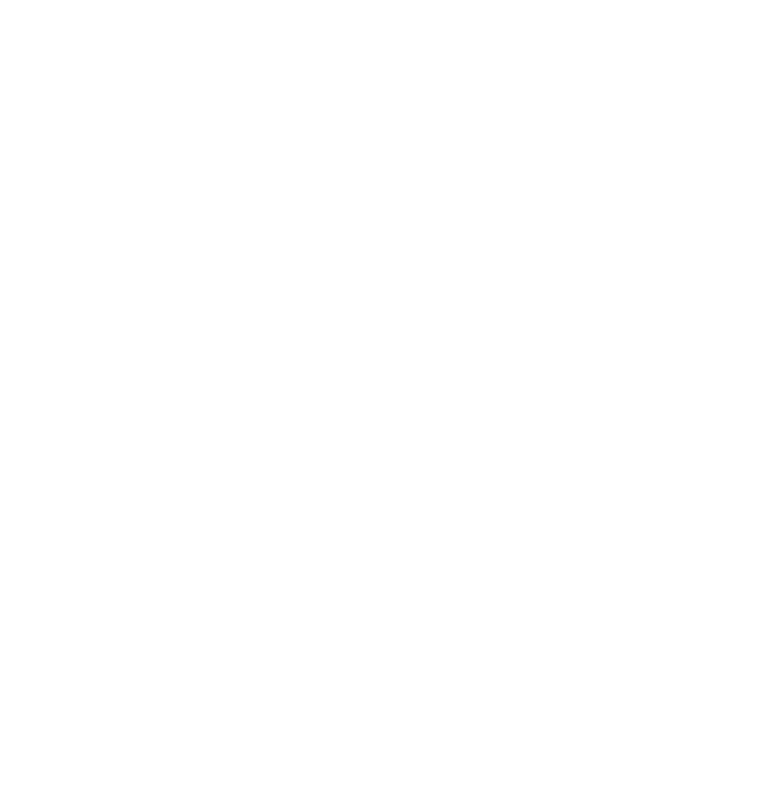
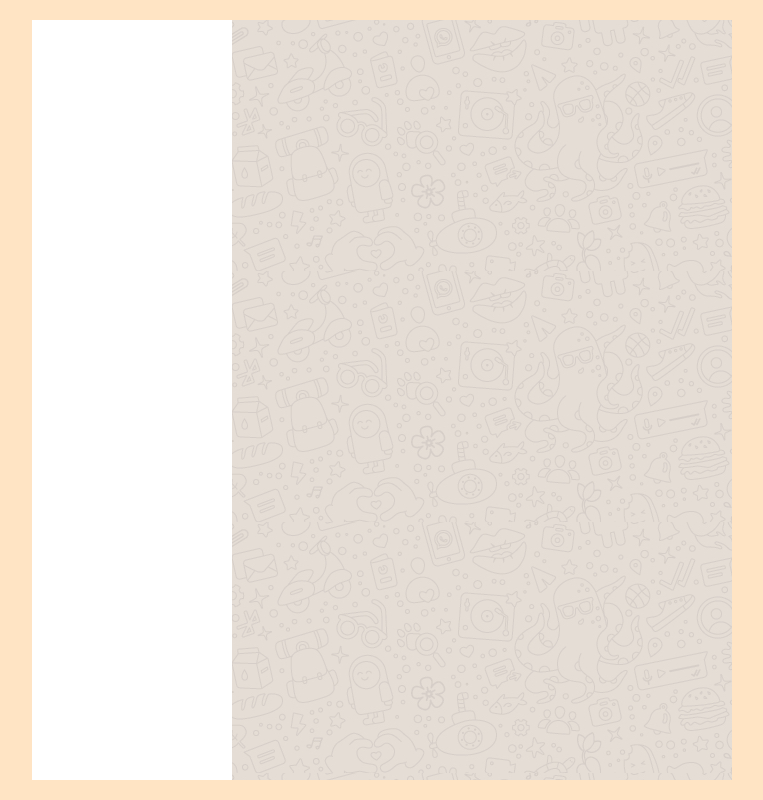
Before and after one commit to S1nghAmandeep/vue-boolzapp, a plain HTML site: page index.html in a window 1280 px wide. Shown: the whole page, without its empty margins (258-1021 px from the left). Drawn offline with Linux system fonts and the light colour scheme.

Commit message:
styeld-base-markup

```diff
--- a/css/style.css
+++ b/css/style.css
@@ -3,3 +3,36 @@
     padding: 0;
     box-sizing: border-box;
 }
+
+.container {
+    margin: 0 auto;
+    max-width: 700px;
+}
+
+#app {
+    display: flex;
+    height: 100vh;
+    background-color: bisque;
+    padding: 20px 0;
+}
+
+/* .asidebar,
+.app-content {
+    border: 2px solid black;
+} */
+
+.app-body {
+    display: flex;
+    flex-wrap: wrap;
+    flex-grow: 1;
+}
+
+.asidebar {
+    width: 200px;
+    background-color: white;
+}
+
+.app-content {
+    flex-grow: 1;
+    background-image: url(../img/mine.jpg);
+}
```
